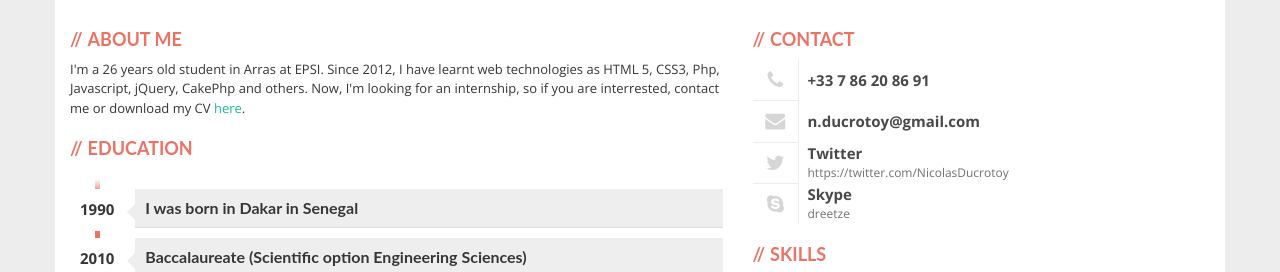
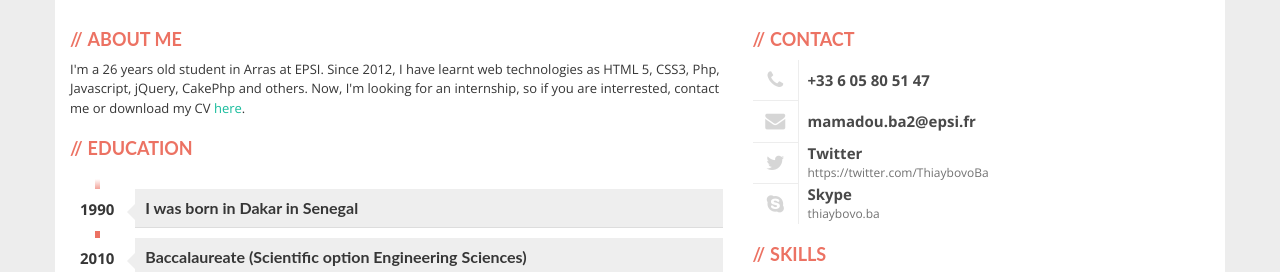
Before and after one commit to thiaybovo/CV, a plain HTML site: page index.html in a window 1280 px wide. Shown: the part 258-530 px from the top of the page. Drawn offline with nearby package versions, Linux system fonts and the light colour scheme.

Commit message:
Update index.html

```diff
--- a/index.html
+++ b/index.html
@@ -106,21 +106,21 @@
                 <h2>Contact</h2>
                 <div class="contact-item">
                     <div class="icon pull-left text-center"><span class="fa fa-phone fa-fw"></span></div>
-                    <div class="title only pull-right">+33 7 86 20 86 91</div>
+                    <div class="title only pull-right">+33 6 05 80 51 47</div>
                 </div>
                 <div class="contact-item">
                     <div class="icon pull-left text-center"><span class="fa fa-envelope fa-fw"></span></div>
-                    <div class="title only pull-right">n.ducrotoy@gmail.com</div>
+                    <div class="title only pull-right">mamadou.ba2@epsi.fr</div>
                 </div>
                 <div class="contact-item">
                     <div class="icon pull-left text-center"><span class="fa fa-twitter fa-fw"></span></div>
                     <div class="title pull-right">Twitter</div>
-                    <div class="description pull-right">https://twitter.com/NicolasDucrotoy</div>
+                    <div class="description pull-right">https://twitter.com/ThiaybovoBa</div>
                 </div>
                 <div class="contact-item">
                     <div class="icon pull-left text-center"><span class="fa fa-skype fa-fw"></span></div>
                     <div class="title pull-right">Skype</div>
-                    <div class="description pull-right">dreetze</div>
+                    <div class="description pull-right">thiaybovo.ba</div>
                 </div>
             </div>
             <!-- SKILLS -->
```
